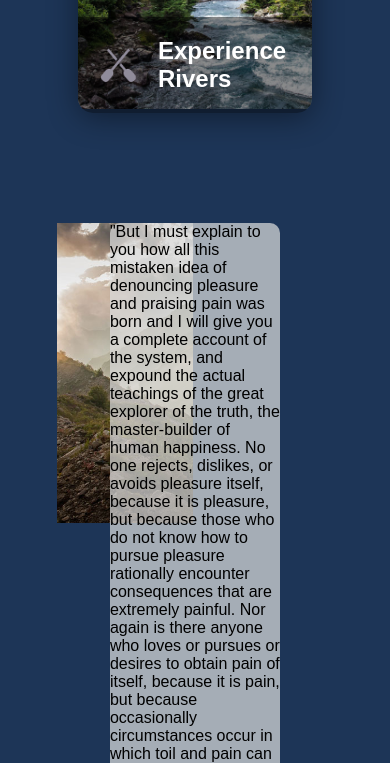
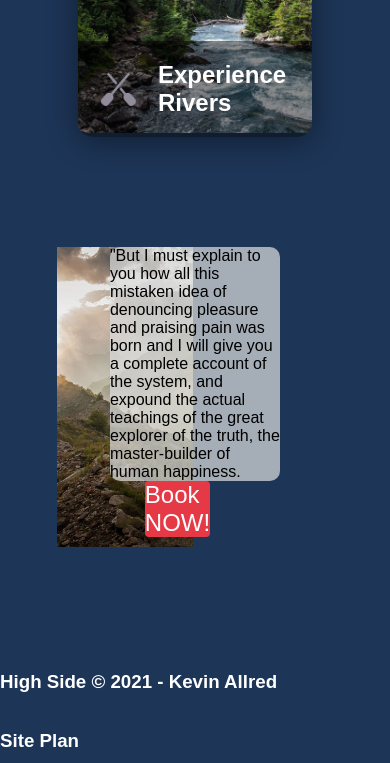
Before and after one commit to TheAllred/wwr, a plain HTML site: page index.html in a window 390 px wide. Shown: the part 1156-1919 px from the top of the page. Drawn offline with Linux system fonts and the light colour scheme.

Commit message:
many important things that I can't remember

```diff
--- a/index.html
+++ b/index.html
@@ -155,13 +155,7 @@
           "But I must explain to you how all this mistaken idea of denouncing
           pleasure and praising pain was born and I will give you a complete
           account of the system, and expound the actual teachings of the great
-          explorer of the truth, the master-builder of human happiness. No one
-          rejects, dislikes, or avoids pleasure itself, because it is pleasure,
-          but because those who do not know how to pursue pleasure rationally
-          encounter consequences that are extremely painful. Nor again is there
-          anyone who loves or pursues or desires to obtain pain of itself,
-          because it is pain, but because occasionally circumstances occur in
-          which toil and pain can procure him some great pleasure.
+          explorer of the truth, the master-builder of human happiness.
         </div>
         <div class="bookButton" id="mountainBook">Book NOW!</div>
       </div>
--- a/styles/main.css
+++ b/styles/main.css
@@ -169,10 +169,11 @@
     padding: 5px;
   }
   .navlinks {
-    font-size: 15px;
+    font-size: 20px;
   }
 
   .herotitle {
+    padding-top: 70px;
     margin-top: 0;
   }
   .herosub h4 {
```
